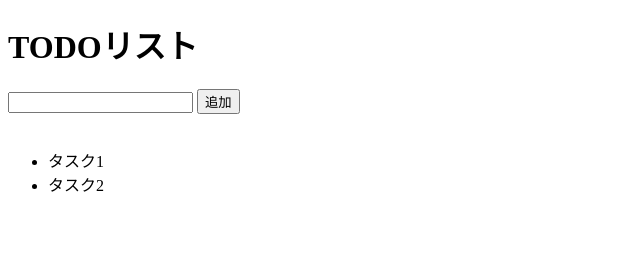
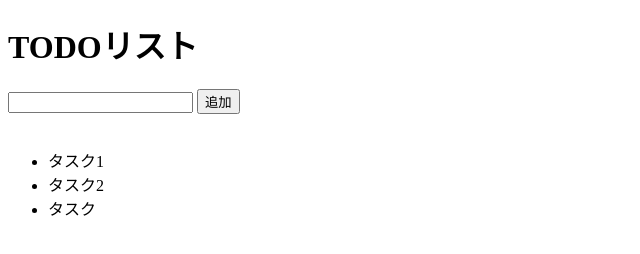
Before and after one commit to taiju59/js-todo, a plain HTML site: page index.html in a window 1280 px wide. Both pictures are taken after a click on the button "追加". Shown: the full height of the page, 0-640 px from the left. Drawn offline with Linux system fonts and the light colour scheme.

Commit message:
HTML 要素の追加

```diff
--- a/index.html
+++ b/index.html
@@ -10,7 +10,7 @@
     <button id="insert-button">追加</button>
     <br>
     <br>
-    <ul>
+    <ul id="todo-list">
       <li>タスク1</li>
       <li>タスク2</li>
     </ul>
--- a/index.js
+++ b/index.js
@@ -11,5 +11,9 @@ window.onload = () => {
     const listItem = document.createElement("li");
     listItem.innerHTML = "タスク";
     console.log(listItem);
+
+    // タスクの追加
+    const todoList = document.getElementById("todo-list");
+    todoList.appendChild(listItem);
   });
 }
```
